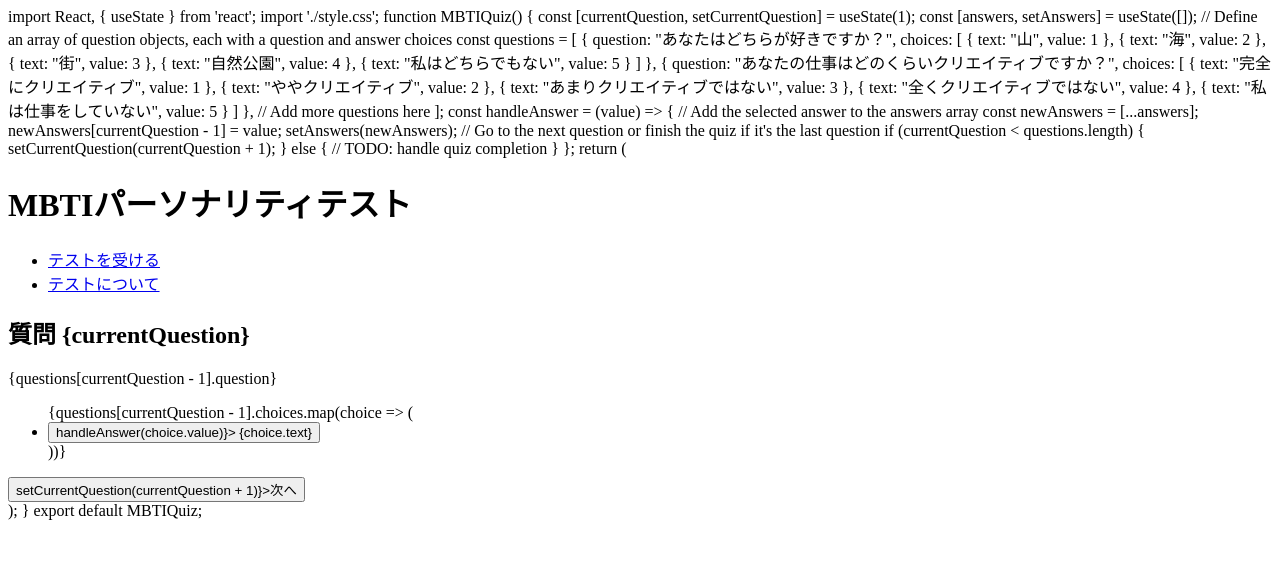
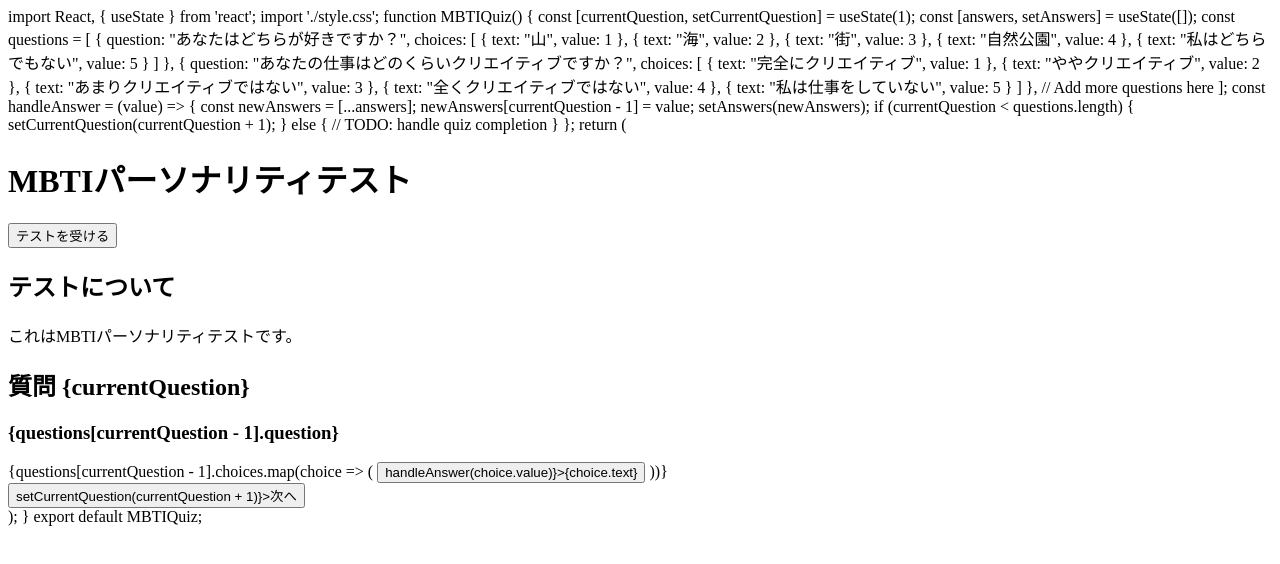
Before and after one commit to nieliodragon/seikaku, a plain HTML site: page index.html in a window 1280 px wide. Drawn offline with Linux system fonts and the light colour scheme.

Commit message:
Update index.html

```diff
--- a/index.html
+++ b/index.html
@@ -5,7 +5,6 @@ function MBTIQuiz() {
   const [currentQuestion, setCurrentQuestion] = useState(1);
   const [answers, setAnswers] = useState([]);
 
-  // Define an array of question objects, each with a question and answer choices
   const questions = [
     {
       question: "あなたはどちらが好きですか？",
@@ -31,12 +30,10 @@ function MBTIQuiz() {
   ];
 
   const handleAnswer = (value) => {
-    // Add the selected answer to the answers array
     const newAnswers = [...answers];
     newAnswers[currentQuestion - 1] = value;
     setAnswers(newAnswers);
 
-    // Go to the next question or finish the quiz if it's the last question
     if (currentQuestion < questions.length) {
       setCurrentQuestion(currentQuestion + 1);
     } else {
@@ -46,29 +43,22 @@ function MBTIQuiz() {
 
   return (
     <div className="quiz-container">
-      <header>
-        <h1>MBTIパーソナリティテスト</h1>
-        <nav>
-          <ul>
-            <li><a href="#">テストを受ける</a></li>
-            <li><a href="#">テストについて</a></li>
-          </ul>
-        </nav>
-      </header>
-      <main>
-        <h2>質問 {currentQuestion}</h2>
-        <p>{questions[currentQuestion - 1].question}</p>
-        <ul className="answer-choices">
+      <h1 className="title">MBTIパーソナリティテスト</h1>
+      <button className="start-button">テストを受ける</button>
+      <div className="about-section">
+        <h2>テストについて</h2>
+        <p>これはMBTIパーソナリティテストです。</p>
+      </div>
+      <div className="question-section">
+        <h2 className="question-number">質問 {currentQuestion}</h2>
+        <h3 className="question-text">{questions[currentQuestion - 1].question}</h3>
+        <div className="answer-buttons">
           {questions[currentQuestion - 1].choices.map(choice => (
-            <li key={choice.value}>
-              <button onClick={() => handleAnswer(choice.value)}>
-                {choice.text}
-              </button>
-            </li>
+            <button className="answer-button" onClick={() => handleAnswer(choice.value)}>{choice.text}</button>
           ))}
-        </ul>
-        <button onClick={() => setCurrentQuestion(currentQuestion + 1)}>次へ</button>
-      </main>
+        </div>
+        <button className="next-button" onClick={() => setCurrentQuestion(currentQuestion + 1)}>次へ</button>
+      </div>
     </div>
   );
 }
```
